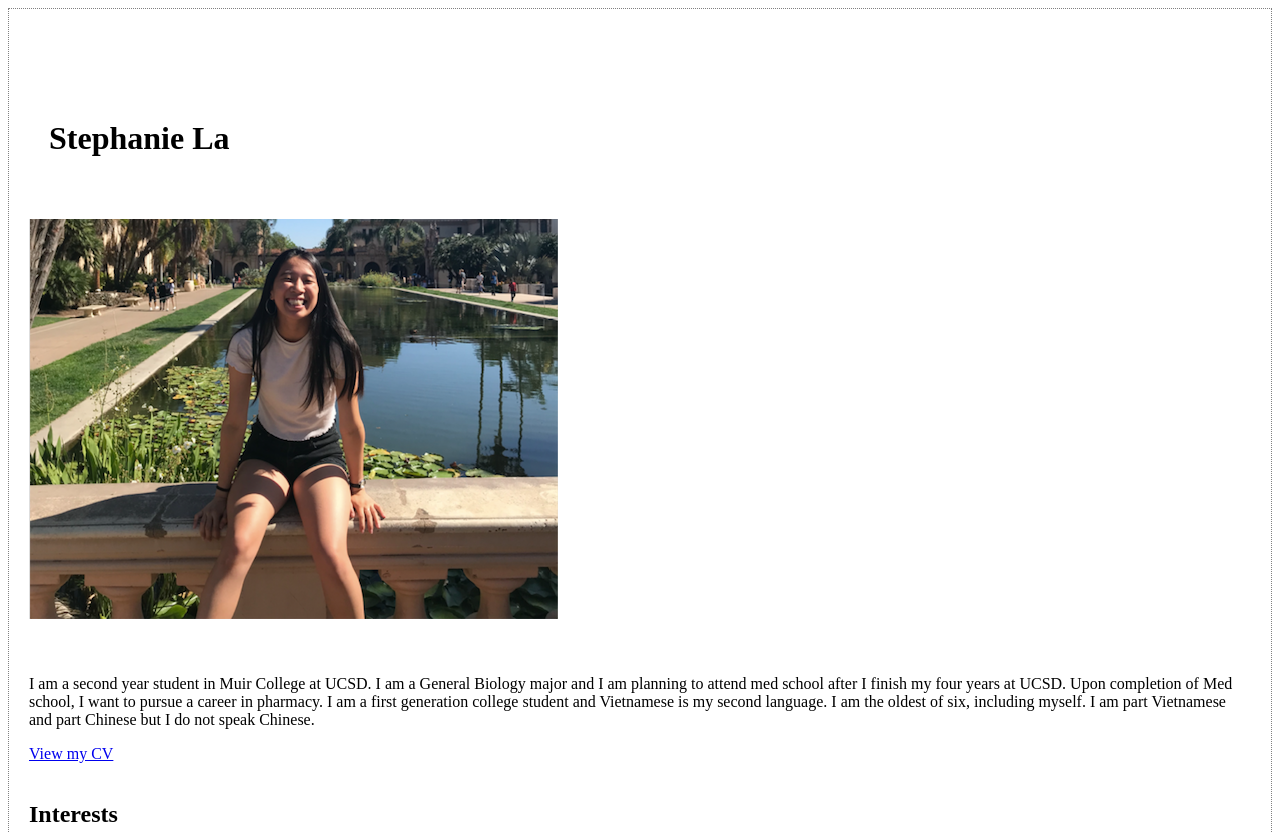
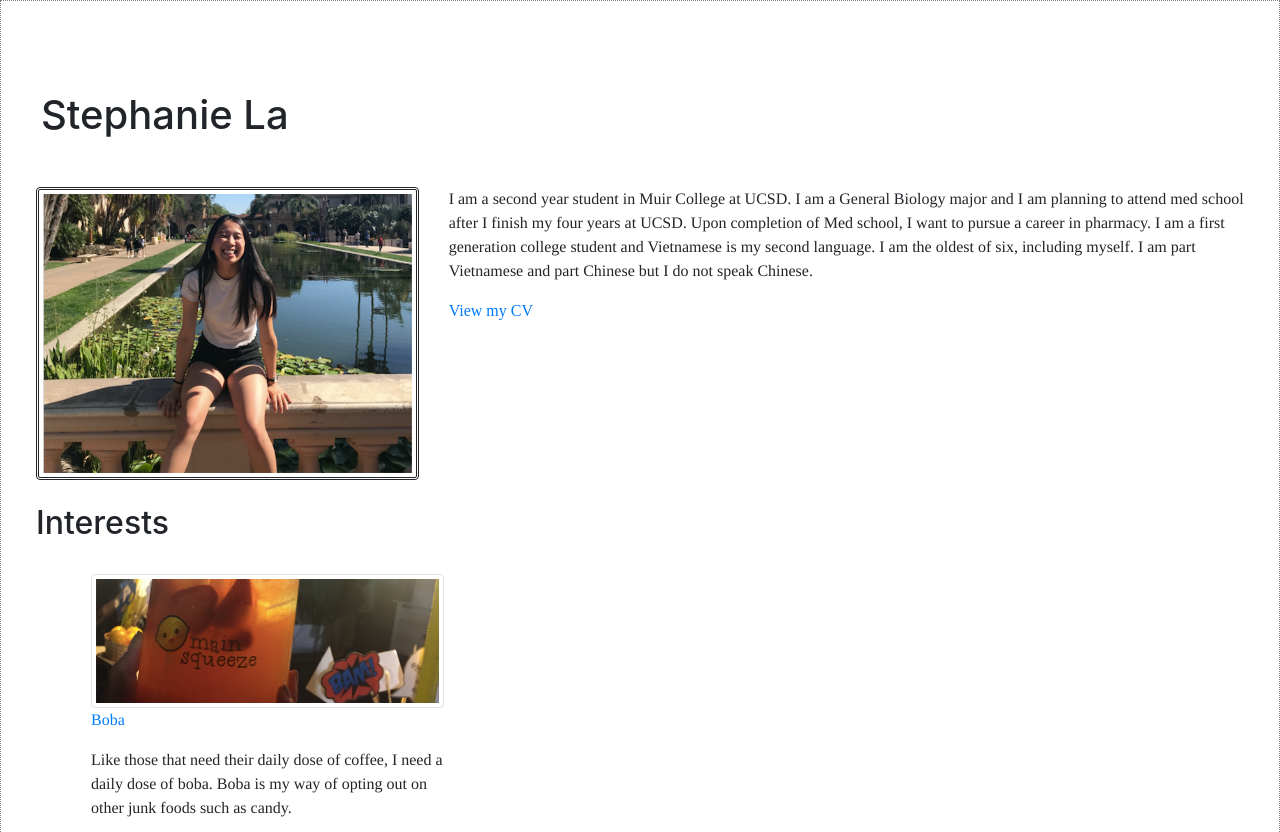
Before and after one commit to xstephaniela/xstephaniela.github.io, a plain HTML site: page index.html in a window 1280 px wide. Shown: the top 832 px of the page. Drawn offline with nearby package versions, Linux system fonts and the light colour scheme.

Commit message:
first commit

```diff
--- a/css/main.css
+++ b/css/main.css
@@ -16,9 +16,38 @@ body {
      padding: 20px;
 }
 
+.project {
+	margin-left: 20px;
+}
 .jumbotron-container {
 	position: relative;
      margin-top: 50px;
      margin-bottom: 20px;
      padding: 20px;
 }
+
+p {
+	font-family: Times;
+	font-size: 16px;
+}
+
+h1 {
+	font-family: Arial;
+}
+
+#about {
+	font-family: Avenir;
+	font-size: 16px;
+}
+
+h1 {
+	color: black;
+}
+
+h2 {
+	background-color: white;
+}
+
+#profile-pic {
+	border: double;
+}
--- a/index.html
+++ b/index.html
@@ -13,6 +13,7 @@
       <script src="https://oss.maxcdn.com/libs/respond.js/1.3.0/respond.min.js"></script>
     <![endif]-->
     <link href="css/main.css" rel="stylesheet">
+		<link href="css/bootstrap.min.css" rel="stylesheet">
 </head>
 
 <body>
@@ -31,7 +32,7 @@
 			<br><br>
 			<div class="col-md-8" id="about" style="position: right">
 				<p>I am a second year student in Muir College at UCSD. I am a General Biology major and I am planning to attend med school after I finish my four years at UCSD. Upon completion of Med school, I want to pursue a career in pharmacy. I am a first generation college student and Vietnamese is my second language. I am the oldest of six, including myself. I am part Vietnamese and part Chinese but I do not speak Chinese.</p>
-      <a href="https://docs.google.com/document/d/1Dm3t_4pDp_p1IEpZJlgTvFuYzs6OU07vmyKOs4SqF94/edit?usp=sharing">View my CV</a>
+      <a href="docs/LaStephanie_CV.pdf">View my CV</a>
 			</div>
 		</div>
 		<br>
@@ -43,6 +44,7 @@
 		</div>
 		<br>
 		<div>
+			<div class="project col-md-4" id="project1">
 			<div class="project" id="project1">
 				<a href="#">
 					<img src="images/2.png" class="img-thumbnail" alt="2 image"/>
@@ -62,7 +64,7 @@
 					<img src="images/4.png" class="img-thumbnail" alt="4 image">
 					<p>Spontaneous Adventures</p>
 				</a>
-				<p class="project-text">I like spontaneous adevntures because they are events that happen based on our random urges to do things. I find them entertaining and full of wholesome and joyous moments.</p>
+				<p class="project-text">I like spontaneous adventures because they are events that happen based on our random urges to do things. I find them entertaining and full of wholesome and joyous moments.</p>
 			</div>
 		</div>
 	</div>
--- a/js/portfolio.js
+++ b/js/portfolio.js
@@ -12,3 +12,11 @@ function initializePage() {
 	// add any functionality and listeners you want here
 	console.log("Javascript is connected!");
 }
+
+$(".img-thumbnail").click(projectClick);
+
+function projectClick(e) {
+	e.preventDefault();
+	$(this).css("background-color", "#7fff00")
+	console.log("It works!");
+}
```
